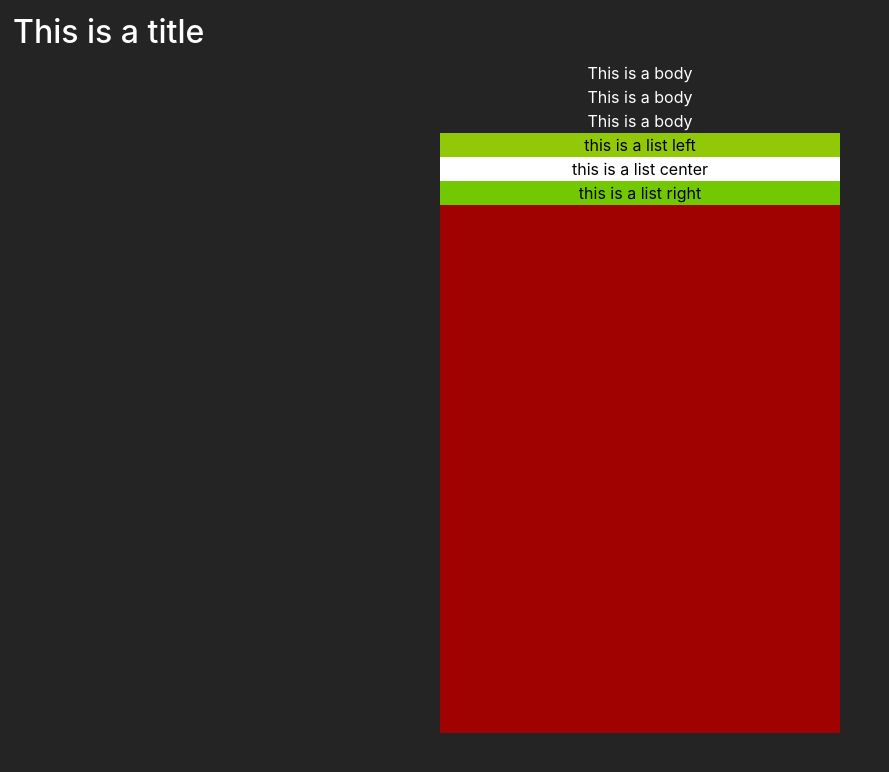
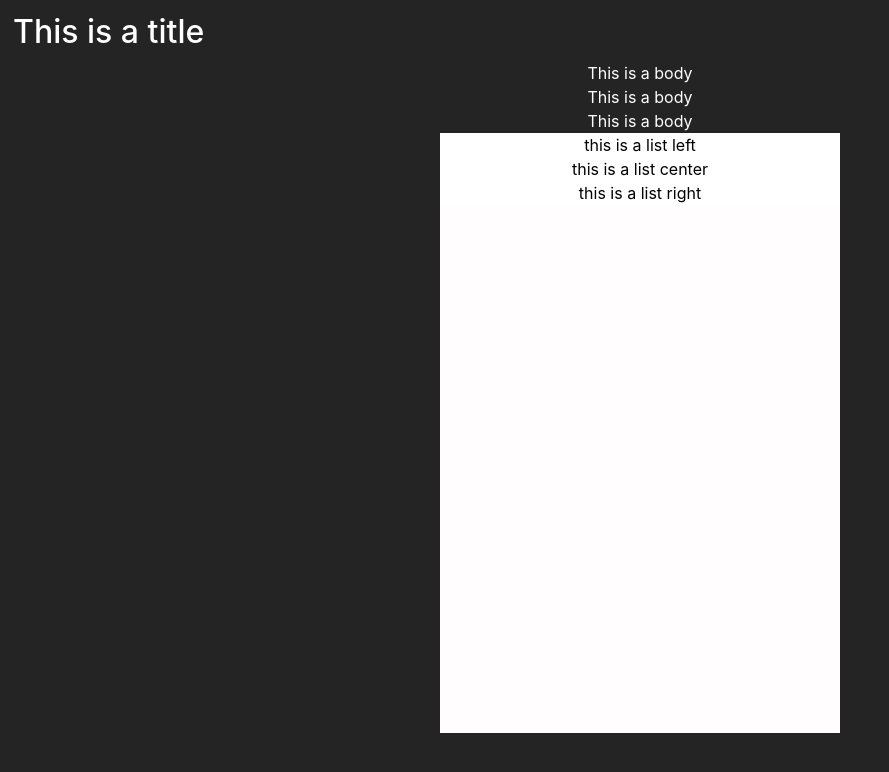
Before and after one commit to inc-cookiebox/test, a React (Vite) app: page / in a window 1280 px wide. Shown: the top 772 px of the page, without its empty margins (0-889 px from the left). Built offline with nearby package versions, Linux system fonts and the light colour scheme.

Commit message:
test: basic - CookieBox

```diff
--- a/src/App.css
+++ b/src/App.css
@@ -22,11 +22,11 @@
 }
 .box { width: 400px;
   height: 600px;
-  background-color: #a00101; }
+  background-color: #fffdfd; }
 .left { text-align: center;
-  color: #000000;   background-color: #91c909; }
+  color: #000000;   background-color: #ffffff; }
 .right { text-align: center;
-  color: #000000;   background-color: #72c902; }
+  color: #000000;   background-color: #ffffff; }
 .center { text-align: center;
   color: #000000;
   background-color: #ffffff; }
```
